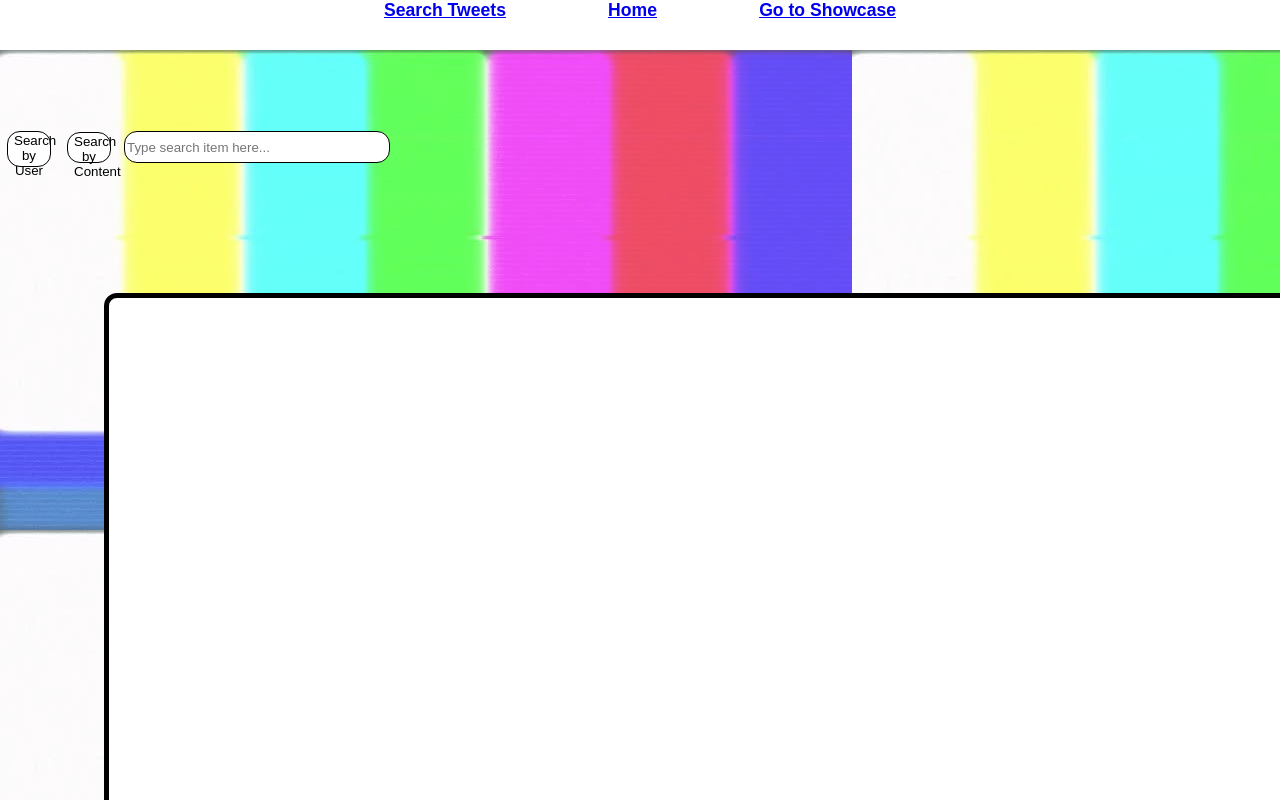
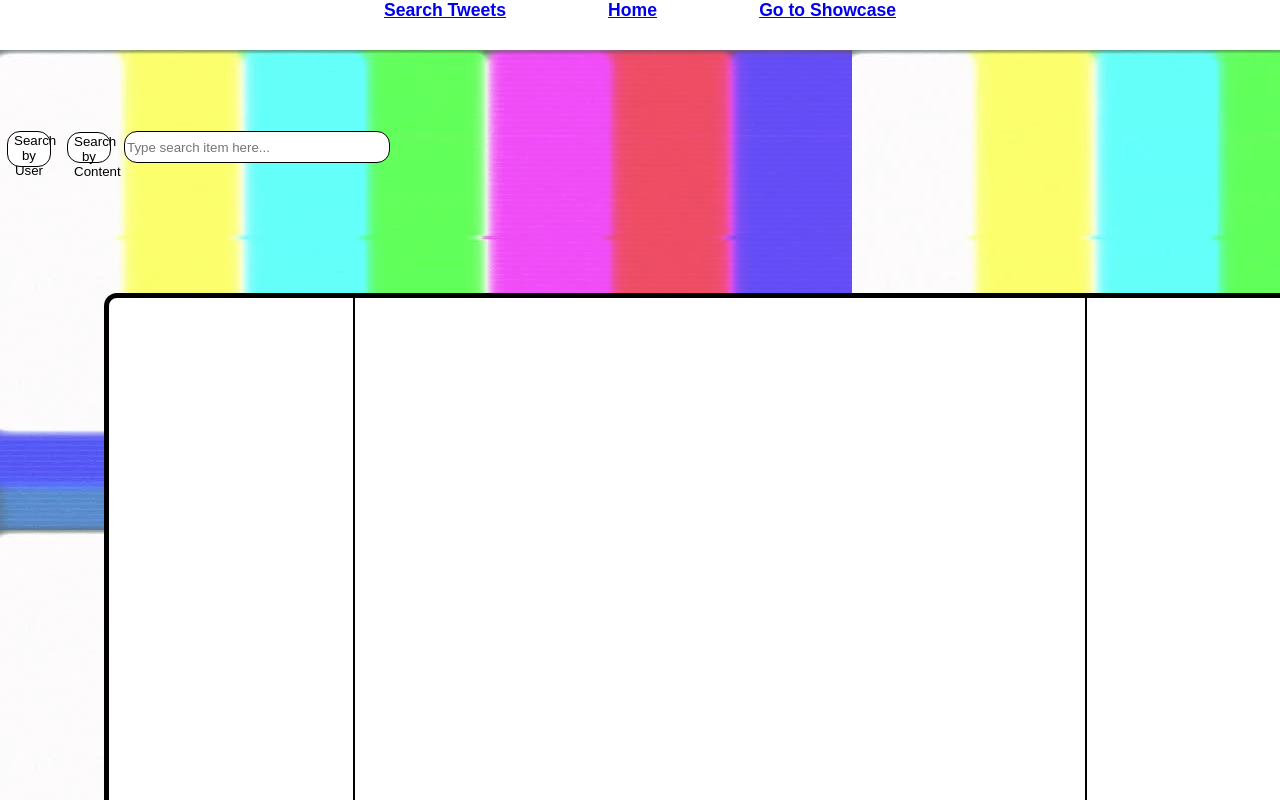
Before and after one commit to cvs181801/15-minutes, a React (Create React App) app: page /search in a window 1280 px wide. Shown: the top 800 px of the page. Built offline with nearby package versions, Linux system fonts and the light colour scheme.

Commit message:
add the inner container

```diff
--- a/src/Search.js
+++ b/src/Search.js
@@ -22,7 +22,9 @@ export default function Search() {
                 <button className="searchBtnContent">Search by Content</button>
                 <input type="text" placeholder="Type search item here..."></input>
             </div>
-            <div className="searchResultContainer"></div>
+            <div className="searchResultContainer">
+                <div className="searchResult"></div>
+            </div>
         </div>
     )
 }
--- a/src/index.css
+++ b/src/index.css
@@ -183,6 +183,14 @@ body {
     left: 21px;
     top: 223px;
   }
+  .searchResult {
+    position: relative;
+    border-left: 2px solid #000000;
+    border-right: 2px solid #000000;
+    margin: 0 auto;
+    width: 60%;
+    height: 100%;
+  }
   .showcaseResultContainer {
     position: absolute;
     width: 778px;
```
